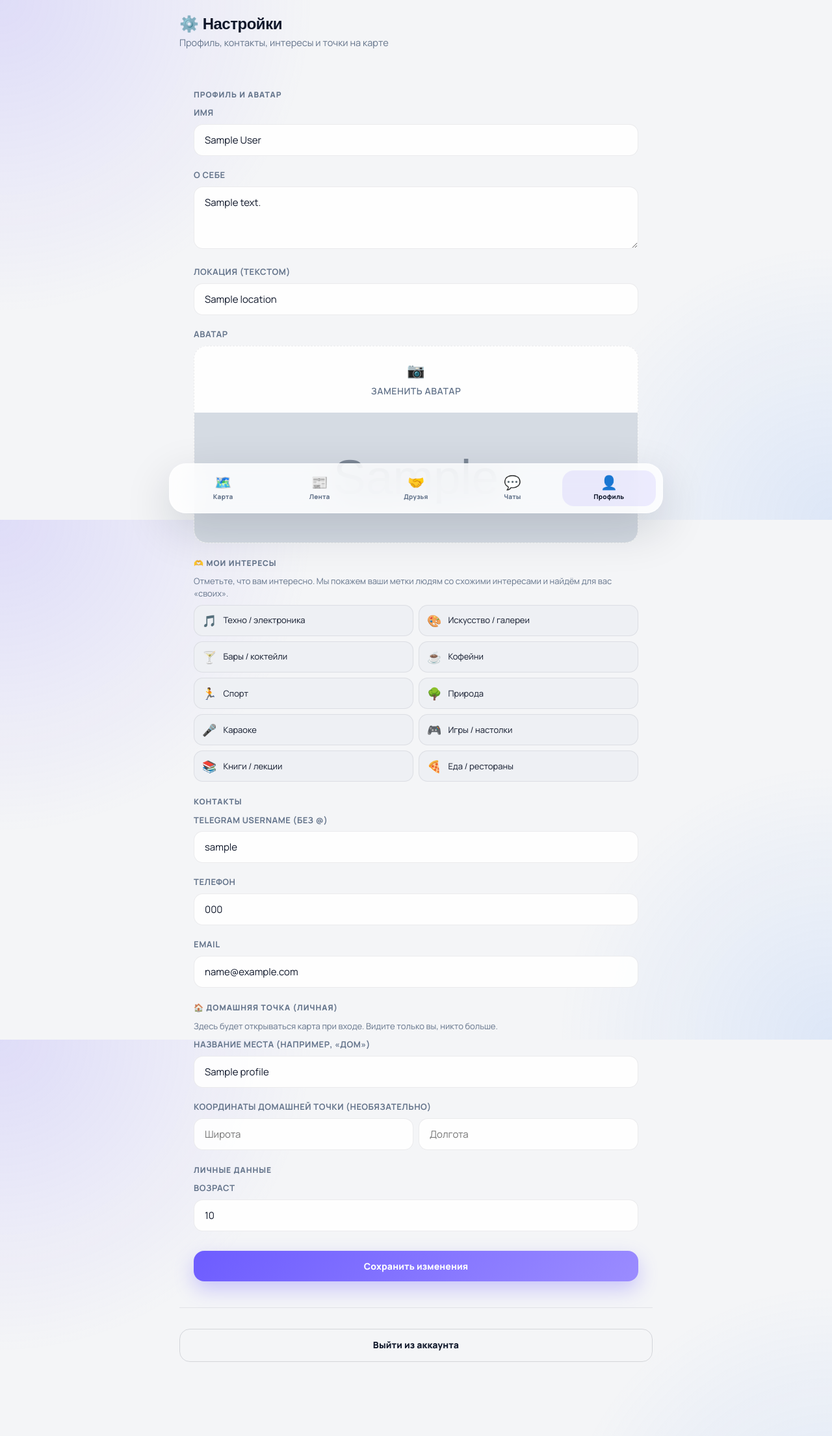
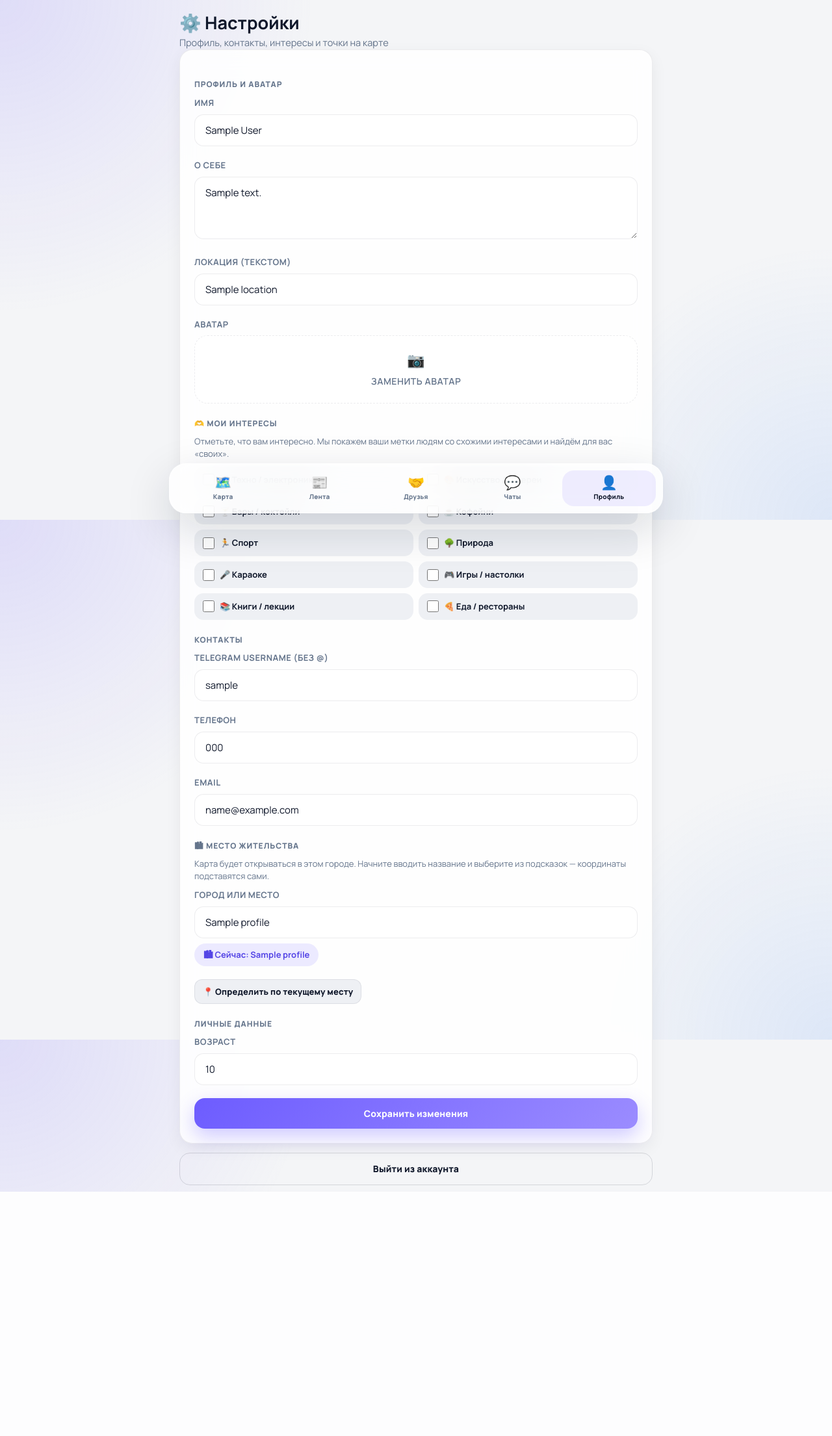
Before and after one commit to Sterevision/naspote, a Flask app: template templates/settings.html in a window 1280 px wide. Shown: the whole page at 65% size. After the commit the page ends 1834 px from the top, so only its background shows below. Run offline with Flask 3, Linux system fonts and the light colour scheme; the template is opened without the code that fills it: most values are stand-ins (such as "Sample title", 1, 10 or a date in 2020); grey boxes marked "Sample" are stand-in pictures; parts of the project's set-up code (start-up, migrations or seed data) failed here and were passed over; some web fonts are replaced.

Commit message:
Settings: city autocomplete instead of raw coordinates

```diff
--- /dev/null
+++ b/static/js/city-autocomplete.js
@@ -0,0 +1,140 @@
+(function () {
+    'use strict';
+
+    function setChip(id, text) {
+        var chip = document.getElementById(id);
+        if (!chip) return;
+
+        if (text) {
+            chip.hidden = false;
+            chip.textContent = text;
+        } else {
+            chip.hidden = true;
+            chip.textContent = '';
+        }
+    }
+
+    window.kmSetChip = setChip;
+
+    function initCityAutocomplete(inputId, options) {
+        var input = document.getElementById(inputId);
+        if (!input) return null;
+
+        var opts = options || {};
+        var latName = opts.latName || 'home_lat';
+        var lngName = opts.lngName || 'home_lng';
+        var chipId = opts.chipId || null;
+
+        var box = opts.suggestId ? document.getElementById(opts.suggestId) : null;
+
+        if (!box) {
+            box = document.createElement('div');
+            box.className = 'city-suggestions';
+            input.parentNode.insertBefore(box, input.nextSibling);
+        }
+
+        var form = input.closest('form');
+        var timer = null;
+        var lastResults = [];
+
+        function field(name) {
+            if (!form) return null;
+            return form.querySelector('[name="' + name + '"]');
+        }
+
+        function setCoords(lat, lng) {
+            var la = field(latName);
+            var ln = field(lngName);
+            if (la) la.value = lat;
+            if (ln) ln.value = lng;
+        }
+
+        function clearCoords() {
+            setCoords('', '');
+        }
+
+        function shortName(full) {
+            var parts = (full || '').split(',');
+            return (parts.slice(0, 2).join(',') || full || '').trim();
+        }
+
+        function close() {
+            box.classList.remove('open');
+            box.innerHTML = '';
+        }
+
+        function render() {
+            if (!lastResults.length) {
+                close();
+                return;
+            }
+
+            box.innerHTML = '';
+
+            lastResults.forEach(function (r) {
+                var row = document.createElement('div');
+                row.className = 'city-suggestion';
+                row.textContent = '🏙 ' + shortName(r.display_name);
+
+                row.addEventListener('click', function () {
+                    var name = shortName(r.display_name);
+
+                    input.value = name;
+                    setCoords(r.lat, r.lon);
+
+                    if (chipId) setChip(chipId, '🏙 Выбрано: ' + name);
+                    close();
+                });
+
+                box.appendChild(row);
+            });
+
+            box.classList.add('open');
+        }
+
+        input.addEventListener('input', function () {
+            clearCoords();
+            if (chipId) setChip(chipId, '');
+
+            var q = input.value.trim();
+
+            clearTimeout(timer);
+
+            if (q.length < 3) {
+                close();
+                return;
+            }
+
+            timer = setTimeout(function () {
+                fetch('https://nominatim.openstreetmap.org/search?format=json&limit=6&accept-language=ru&q=' + encodeURIComponent(q))
+                    .then(function (r) { return r.ok ? r.json() : []; })
+                    .then(function (data) {
+                        lastResults = data || [];
+                        render();
+                    })
+                    .catch(function () {
+                        close();
+                    });
+            }, 350);
+        });
+
+        document.addEventListener('click', function (e) {
+            if (!box.contains(e.target) && e.target !== input) {
+                close();
+            }
+        });
+
+        // При входе показываем, что точка уже сохранена
+        var la = field(latName);
+        var ln = field(lngName);
+
+        if (la && ln && la.value && ln.value && chipId) {
+            var current = input.value.trim();
+            setChip(chipId, current ? '🏙 Сейчас: ' + current : '📍 Точка сохранена');
+        }
+
+        return { setCoords: setCoords };
+    }
+
+    window.initCityAutocomplete = initCityAutocomplete;
+})();
--- a/templates/settings.html
+++ b/templates/settings.html
@@ -3,57 +3,110 @@
 {% block title %}Настройки — Картометр{% endblock %}
 {% block head %}
 <style>
-.interests-grid { display: grid; grid-template-columns: repeat(2, 1fr); gap: 8px; margin-top: 8px; }
-.interest-chip {
+/* Город: подсказки */
+.city-suggestions {
+  display: none;
+  margin-top: 6px;
+  border: 1.5px solid var(--line);
+  border-radius: 14px;
+  background: var(--surface-solid);
+  overflow: hidden;
+  box-shadow: var(--shadow-sm);
+  position: relative;
+  z-index: 50;
+}
+.city-suggestions.open { display: block; }
+.city-suggestion {
+  padding: 11px 14px;
+  font-size: 14px;
+  font-weight: 600;
+  cursor: pointer;
+  border-bottom: 1px solid var(--line);
+}
+.city-suggestion:last-child { border-bottom: none; }
+.city-suggestion:hover { background: var(--surface-2); }
+/* Город: выбранный чип */
+.city-chip {
+  display: inline-flex;
+  align-items: center;
+  gap: 6px;
+  margin-top: 8px;
+  padding: 8px 14px;
+  border-radius: 999px;
+  background: var(--primary-soft);
+  color: var(--primary-dark);
+  font-size: 13px;
+  font-weight: 700;
+}
+/* Интересы: сетка */
+.interests-grid {
+  display: grid;
+  grid-template-columns: 1fr 1fr;
+  gap: 8px;
+}
+.interest-check {
   display: flex;
   align-items: center;
-    gap: 10px;
+  gap: 8px;
   padding: 10px 12px;
+  border-radius: 14px;
   background: var(--surface-2);
-    border: 1.5px solid var(--line);
-    border-radius: 14px;
+  border: 1px solid transparent;
+  font-size: 13px;
+  font-weight: 700;
   cursor: pointer;
-    transition: all .15s ease;
-    user-select: none;
 }
-.interest-chip:hover { border-color: var(--line-strong); }
-.interest-chip.checked {
-    background: var(--primary-soft);
+.interest-check input {
+  width: 18px;
+  height: 18px;
+  accent-color: var(--primary);
+  flex-shrink: 0;
+}
+.interest-check:has(input:checked) {
+  background: #fff;
   border-color: var(--primary);
-    color: var(--primary-dark);
-    font-weight: 700;
+  box-shadow: 0 0 0 4px var(--primary-soft);
 }
-.interest-chip input[type=checkbox] { display: none; }
-.interest-chip .emo { font-size: 18px; }
-.interest-chip .lab { font-size: 13px; flex: 1; }
 </style>
 {% endblock %}
 {% block content %}
-<div class="app-shell">
-<div class="list-page" style="flex:1; overflow-y:auto;">
-<div class="page-head"><div><h1 class="display" style="font-size:24px">⚙️ Настройки</h1><p class="subtitle">Профиль, контакты, интересы и точки на карте</p></div></div>
-<form method="post" enctype="multipart/form-data" class="settings-form">
+<div class="page">
+  <h1 class="page-title">⚙️ Настройки</h1>
+  <p class="subtitle">Профиль, контакты, интересы и точки на карте</p>
 
-<div class="section-title">Профиль и аватар</div>
-<div class="field"><label>Имя</label><input class="input" type="text" name="display_name" value="{{ profile.display_name or '' }}" required></div>
-<div class="field"><label>О себе</label><textarea class="input" name="bio" maxlength="500">{{ profile.bio or '' }}</textarea></div>
-<div class="field"><label>Локация (текстом)</label><input class="input" type="text" name="location" value="{{ profile.location or '' }}" maxlength="100"></div>
+  <form method="POST" enctype="multipart/form-data" class="card settings-form">
+
+    <div class="settings-subtitle">Профиль и аватар</div>
+
+    <div class="field">
+      <label>Имя</label>
+      <input class="input" type="text" name="display_name" value="{{ profile.display_name or '' }}">
+    </div>
+
+    <div class="field">
+      <label>О себе</label>
+      <textarea class="input" name="bio">{{ profile.bio or '' }}</textarea>
+    </div>
+
+    <div class="field">
+      <label>Локация (текстом)</label>
+      <input class="input" type="text" name="location" value="{{ profile.location or '' }}">
+    </div>
+
     <div class="field">
       <label>Аватар</label>
-<label class="file-drop" for="avatarInput">
-<span class="file-drop-text" id="avatarDropText">
+      <label class="file-drop">
+        <input type="file" name="avatar" accept="image/*" hidden>
+        <span class="file-drop-text">
           <span>📷</span>
           {% if profile.avatar_url %}Заменить аватар{% else %}Загрузить новый аватар{% endif %}
         </span>
-<img id="avatarPreview" src="{{ profile.avatar_url or '' }}" {% if not profile.avatar_url %}hidden{% endif %} style="width:100%; max-height:200px; object-fit:cover;">
       </label>
-<input type="file" id="avatarInput" name="avatar" accept="image/*" hidden>
     </div>
 
-<!-- ---- ИНТЕРЕСЫ (ИСПРАВЛЕНО) ---- -->
-<div class="section-title">🫶 Мои интересы</div>
-<p class="hint" style="margin:0 0 8px;">Отметьте, что вам интересно. Мы покажем ваши метки людям со схожими интересами и найдём для вас «своих».</p>
-<div class="interests-grid">
+    <div class="settings-subtitle">🫶 Мои интересы</div>
+    <p class="hint" style="margin-bottom:10px;">Отметьте, что вам интересно. Мы покажем ваши метки людям со схожими интересами и найдём для вас «своих».</p>
+
     {% set my_int = profile.interests or [] %}
     {% set all_interests = [
         ('techno', '🎵', 'Техно / электроника'),
@@ -67,33 +120,54 @@
         ('books', '📚', 'Книги / лекции'),
         ('food', '🍕', 'Еда / рестораны')
     ] %}
+    <div class="interests-grid">
       {% for key, emo, label in all_interests %}
-<label class="interest-chip {% if key in my_int %}checked{% endif %}">
+      <label class="interest-check">
         <input type="checkbox" name="interests" value="{{ key }}" {% if key in my_int %}checked{% endif %}>
-<span class="emo">{{ emo }}</span>
-<span class="lab">{{ label }}</span>
+        <span>{{ emo }} {{ label }}</span>
       </label>
       {% endfor %}
     </div>
 
-<div class="section-title">Контакты</div>
-<div class="field"><label>Telegram username (без @)</label><input class="input" type="text" name="telegram_username" value="{{ profile.telegram_username or '' }}" maxlength="32"></div>
-<div class="field"><label>Телефон</label><input class="input" type="text" name="contact_phone" value="{{ profile.contact_phone or '' }}" maxlength="30"></div>
-<div class="field"><label>Email</label><input class="input" type="email" name="contact_email" value="{{ profile.contact_email or '' }}" maxlength="255"></div>
+    <div class="settings-subtitle">Контакты</div>
 
-<div class="section-title">🏠 Домашняя точка (личная)</div>
-<p class="hint" style="margin:0 0 10px;">Здесь будет открываться карта при входе. Видите только вы, никто больше.</p>
-<div class="field"><label>Название места (например, «Дом»)</label><input class="input" type="text" name="home_location_name" value="{{ profile.home_location_name or '' }}" maxlength="120"></div>
-<div class="field"><label>Координаты домашней точки (необязательно)</label>
-<div style="display:flex; gap:8px;">
-<input class="input" type="number" step="any" name="home_lat" placeholder="Широта" value="{{ profile.home_lat or '' }}">
-<input class="input" type="number" step="any" name="home_lng" placeholder="Долгота" value="{{ profile.home_lng or '' }}">
-</div>
+    <div class="field">
+      <label>Telegram username (без @)</label>
+      <input class="input" type="text" name="telegram_username" value="{{ profile.telegram_username or '' }}">
     </div>
 
+    <div class="field">
+      <label>Телефон</label>
+      <input class="input" type="text" name="contact_phone" value="{{ profile.contact_phone or '' }}">
+    </div>
+
+    <div class="field">
+      <label>Email</label>
+      <input class="input" type="text" name="contact_email" value="{{ profile.contact_email or '' }}">
+    </div>
+
+    <div class="settings-subtitle">🏙 Место жительства</div>
+    <p class="hint" style="margin-bottom:10px;">Карта будет открываться в этом городе. Начните вводить название и выберите из подсказок — координаты подставятся сами.</p>
+
+    <div class="field">
+      <label>Город или место</label>
+      <input class="input" type="text" id="cityInputHome" name="home_location_name"
+             value="{{ profile.home_location_name or '' }}"
+             placeholder="Начните вводить: Москва, Казань..." autocomplete="off">
+      <div class="city-suggestions" id="citySuggestionsHome"></div>
+      <div class="city-chip" id="cityChipHome" hidden></div>
+    </div>
+
+    <input type="hidden" name="home_lat" id="homeLatInput" value="{{ profile.home_lat or '' }}">
+    <input type="hidden" name="home_lng" id="homeLngInput" value="{{ profile.home_lng or '' }}">
+
+    <button type="button" class="btn btn-soft btn-sm" id="homeLocateBtn">📍 Определить по текущему месту</button>
+
     {% if profile.account_type == 'organization' %}
-<div class="section-title">🏢 Данные заведения</div>
-<div class="field"><label>Категория</label>
+    <div class="settings-subtitle">🏢 Данные заведения</div>
+
+    <div class="field">
+      <label>Категория</label>
       <select class="input" name="org_category">
         <option value="">— выберите —</option>
         {% for c in categories %}
@@ -101,50 +175,107 @@
         {% endfor %}
       </select>
     </div>
-<div class="field"><label>Адрес</label><input class="input" type="text" name="org_address" value="{{ profile.address or '' }}"></div>
-<div class="field"><label>Точка заведения на карте (видна всем)</label>
-<p class="hint" style="margin:0 0 8px;">По этим координатам заведение появляется на карте, находится в поиске и в «привязке к заведению». Без них привязка не работает.</p>
-<div style="display:flex; gap:8px;">
-<input class="input" type="number" step="any" name="org_lat" placeholder="Широта" value="{{ profile.lat or '' }}">
-<input class="input" type="number" step="any" name="org_lng" placeholder="Долгота" value="{{ profile.lng or '' }}">
+
+    <div class="field">
+      <label>Адрес</label>
+      <input class="input" type="text" name="org_address" value="{{ profile.address or '' }}">
     </div>
+
+    <div class="field">
+      <label>Город заведения</label>
+      <input class="input" type="text" id="cityInputOrg"
+             placeholder="Начните вводить город..." autocomplete="off">
+      <div class="city-suggestions" id="citySuggestionsOrg"></div>
+      <div class="city-chip" id="cityChipOrg" hidden></div>
+    </div>
+
+    <input type="hidden" name="org_lat" id="orgLatInput" value="{{ profile.lat or '' }}">
+    <input type="hidden" name="org_lng" id="orgLngInput" value="{{ profile.lng or '' }}">
+
+    <div class="field">
+      <label>Точная точка на карте (необязательно)</label>
+      <button type="button" class="btn btn-soft btn-sm" id="orgLocateBtn" style="margin-bottom:8px;">📍 Моё текущее местоположение</button>
+      <div class="location-picker" id="orgPickerMap"></div>
+      <p class="picker-hint">Нажмите на карту или перетащите маркер — координаты заведения обновятся. Город можно выбрать выше, без карты.</p>
+      <div class="coords-readout" id="orgCoords"></div>
     </div>
     {% else %}
-<div class="section-title">Личные данные</div>
-<div class="field"><label>Возраст</label><input class="input" type="number" name="age" min="13" max="120" value="{{ profile.age or '' }}"></div>
+    <div class="settings-subtitle">Личные данные</div>
+
+    <div class="field">
+      <label>Возраст</label>
+      <input class="input" type="number" name="age" min="13" max="120" value="{{ profile.age or '' }}">
+    </div>
     {% endif %}
 
-<button class="btn btn-primary btn-block" type="submit" style="margin-top:10px;">Сохранить изменения</button>
+    <button class="btn btn-primary btn-block" type="submit">Сохранить изменения</button>
   </form>
 
-<div class="section-divider"></div>
   <a class="btn btn-ghost btn-block logout-btn" href="{{ url_for('logout') }}">Выйти из аккаунта</a>
-</div>
+
   {{ bottom_nav('profile', profile) }}
 </div>
 {% endblock %}
 {% block scripts %}
+<script src="{{ url_for('static', filename='js/location-picker.js') }}"></script>
+<script src="{{ url_for('static', filename='js/city-autocomplete.js') }}"></script>
 <script>
-(function () {
-document.querySelectorAll('.interest-chip input[type=checkbox]').forEach(function (cb) {
-    cb.addEventListener('change', function () {
-        var chip = cb.closest('.interest-chip');
-        chip.classList.toggle('checked', cb.checked);
+document.addEventListener('DOMContentLoaded', function () {
+    if (window.initCityAutocomplete) {
+        initCityAutocomplete('cityInputHome', {
+            latName: 'home_lat',
+            lngName: 'home_lng',
+            suggestId: 'citySuggestionsHome',
+            chipId: 'cityChipHome'
         });
+
+        {% if profile.account_type == 'organization' %}
+        initCityAutocomplete('cityInputOrg', {
+            latName: 'org_lat',
+            lngName: 'org_lng',
+            suggestId: 'citySuggestionsOrg',
+            chipId: 'cityChipOrg'
         });
-var avatarInput = document.getElementById('avatarInput');
-var avatarPreview = document.getElementById('avatarPreview');
-var avatarDropText = document.getElementById('avatarDropText');
-if (avatarInput && avatarPreview && avatarDropText) {
-    avatarInput.addEventListener('change', function () {
-        var file = this.files && this.files[0];
-        if (!file) { return; }
-        var url = URL.createObjectURL(file);
-        avatarPreview.src = url;
-        avatarPreview.hidden = false;
-        avatarDropText.style.display = 'none';
+        {% endif %}
+    }
+
+    {% if profile.account_type == 'organization' %}
+    if (window.initLocationPicker) {
+        var oLat = parseFloat(document.getElementById('orgLatInput').value);
+        var oLng = parseFloat(document.getElementById('orgLngInput').value);
+
+        initLocationPicker(
+            'orgPickerMap', 'orgLatInput', 'orgLngInput',
+            'orgLocateBtn', 'orgCoords',
+            isNaN(oLat) ? null : oLat,
+            isNaN(oLng) ? null : oLng
+        );
+    }
+    {% endif %}
+
+    var homeLocate = document.getElementById('homeLocateBtn');
+    if (homeLocate && navigator.geolocation) {
+        homeLocate.addEventListener('click', function () {
+            navigator.geolocation.getCurrentPosition(function (pos) {
+                var la = document.getElementById('homeLatInput');
+                var ln = document.getElementById('homeLngInput');
+
+                if (la) la.value = pos.coords.latitude;
+                if (ln) ln.value = pos.coords.longitude;
+
+                var nameInput = document.getElementById('cityInputHome');
+                if (nameInput && !nameInput.value.trim()) {
+                    nameInput.value = 'Текущее место';
+                }
+
+                if (window.kmSetChip) {
+                    window.kmSetChip('cityChipHome', '📍 Текущее место установлено');
+                }
+            }, function () {
+                alert('Не удалось определить местоположение. Разрешите геолокацию.');
+            }, { enableHighAccuracy: true, timeout: 10000 });
         });
     }
-})();
+});
 </script>
 {% endblock %}
```
Lines whose indentation alone changed are shown as unchanged.
